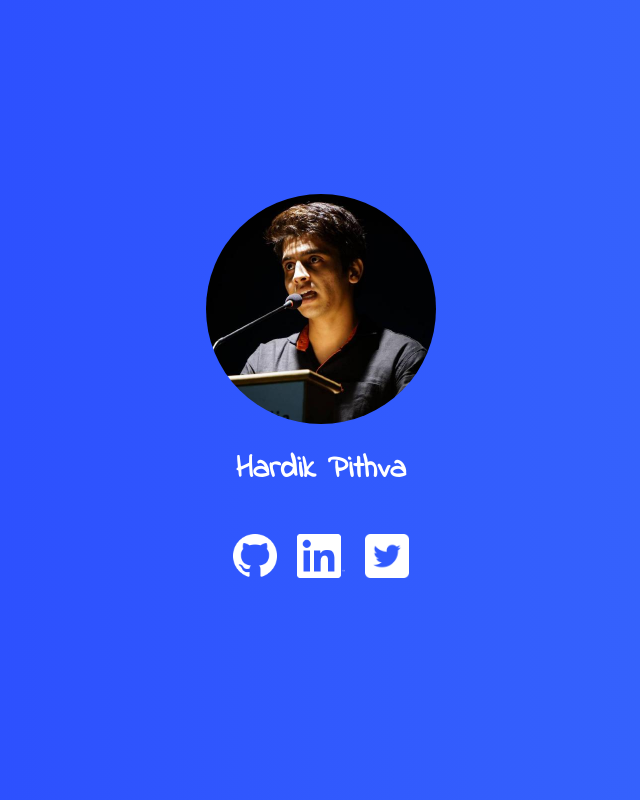
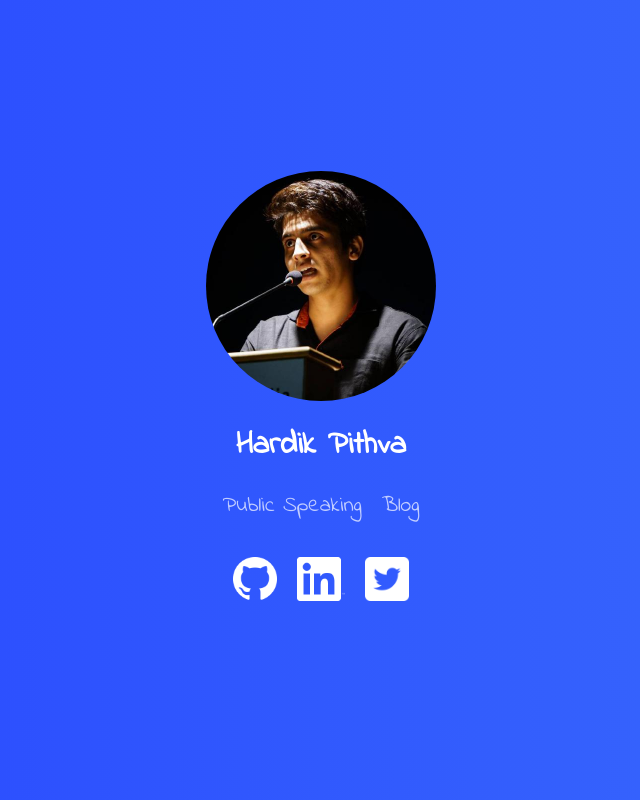
Before and after one commit to hardikpthv/about-me, a React (Create React App) app in the folder hardikpthv/: page / in a window 1280 px wide. Shown: the whole page, without its empty margins (319-959 px from the left). Built offline with nearby package versions, Linux system fonts and the light colour scheme; a web font is replaced by a local one.

Commit message:
fixed alignment and added material ui

```diff
--- a/hardikpthv/package.json
+++ b/hardikpthv/package.json
@@ -10,8 +10,11 @@
     "url": "https://github.com/hardikpthv/about.git"
   },
   "dependencies": {
+    "@material-ui/core": "^3.0.3",
+    "@material-ui/icons": "^3.0.1",
     "react": "^16.4.2",
     "react-dom": "^16.4.2",
+    "react-router": "^4.3.1",
     "react-scripts": "1.1.5"
   },
   "scripts": {
--- a/hardikpthv/public/index.html
+++ b/hardikpthv/public/index.html
@@ -10,6 +10,8 @@
     -->
     <link rel="manifest" href="%PUBLIC_URL%/manifest.json">
     <link rel="shortcut icon" href="%PUBLIC_URL%/favicon.jpeg">
+    <link rel="stylesheet" href="https://fonts.googleapis.com/css?family=Roboto:300,400,500">
+    <link rel="stylesheet" href="https://fonts.googleapis.com/icon?family=Material+Icons">
     <!--
       Notice the use of %PUBLIC_URL% in the tags above.
       It will be replaced with the URL of the `public` folder during the build.
--- a/hardikpthv/src/App.js
+++ b/hardikpthv/src/App.js
@@ -2,6 +2,7 @@ import React, { Component } from "react";
 
 import "./App.css";
 import Profile from "./components/profile/Profile";
+import Menu from "./components/menu/Menu";
 import Social from "./components/social/Social";
 
 class App extends Component {
@@ -10,6 +11,7 @@ class App extends Component {
       <main role="main" className="main">
         <div className="container">
           <Profile />
+          <Menu />
           <Social />
         </div>
       </main>
--- /dev/null
+++ b/hardikpthv/src/components/menu/Menu.css
@@ -0,0 +1,27 @@
+.menu {
+  margin-bottom: 15px;
+}
+
+.menu .list {
+  display: flex;
+  flex-flow: row wrap;
+  list-style-type: none;
+  justify-content: center;
+  padding: 0;
+  margin: 0;
+}
+
+.menu .list li {
+  margin: 0 10px;
+}
+
+.menu .list li a {
+  color: rgba(255, 255, 255, 0.7);
+  text-decoration: none;
+  font-size: 22px;
+  transition: color 0.5s ease;
+}
+
+.menu .list li a:hover {
+    color: #FFF;
+}
--- /dev/null
+++ b/hardikpthv/src/components/menu/Menu.js
@@ -0,0 +1,27 @@
+import React, { Component } from "react";
+
+import menuData from "./data";
+import "./Menu.css";
+
+export default class Menu extends Component {
+  constructor() {
+    super();
+    this.data = menuData;
+  }
+
+  render() {
+    return (
+      <div className="menu">
+        <ul className="list">
+          {this.data.map((item, i) => (
+            <li key={i}>
+              <a href={item.href} target="_blank">
+                {item.title}
+              </a>
+            </li>
+          ))}
+        </ul>
+      </div>
+    );
+  }
+}
--- /dev/null
+++ b/hardikpthv/src/components/menu/data.js
@@ -0,0 +1,10 @@
+export default [
+  {
+    title: "Public Speaking",
+    href: "https://speakerdeck.com/hardikpthv"
+  },
+  {
+    title: "Blog",
+    href: "https://medium.com/@hardikpthv"
+  }
+];
--- a/hardikpthv/src/components/social/Social.css
+++ b/hardikpthv/src/components/social/Social.css
@@ -17,5 +17,5 @@
 
 .social .list .list-item img:hover {
   padding: 10px;
-  transform: scale(1.2);
+  transform: scale(1.1);
 }
```
Also changed, not shown: hardikpthv/src/components/toolbar/toolbar.js (added), hardikpthv/src/logo.svg (deleted), 9 other files (tests, documents, lock files or other folders).
